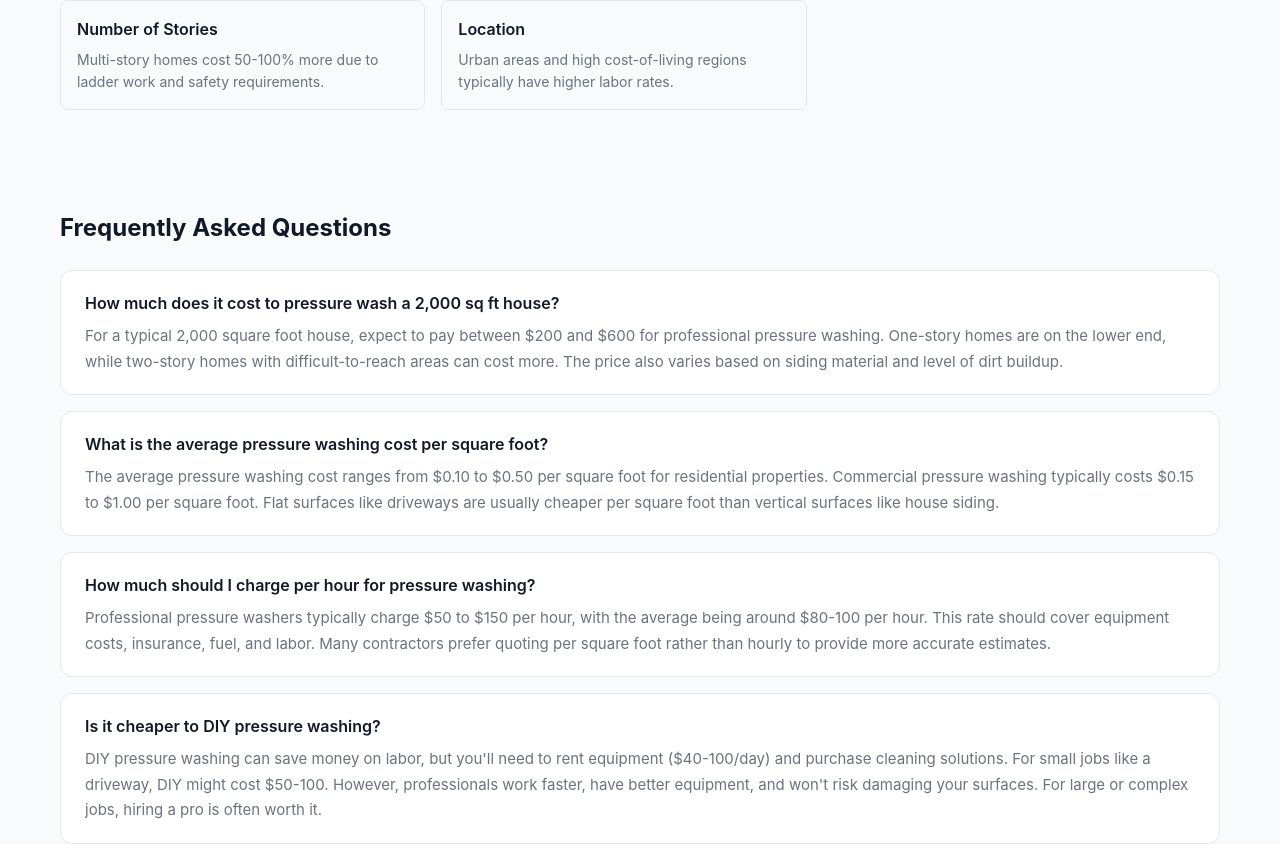
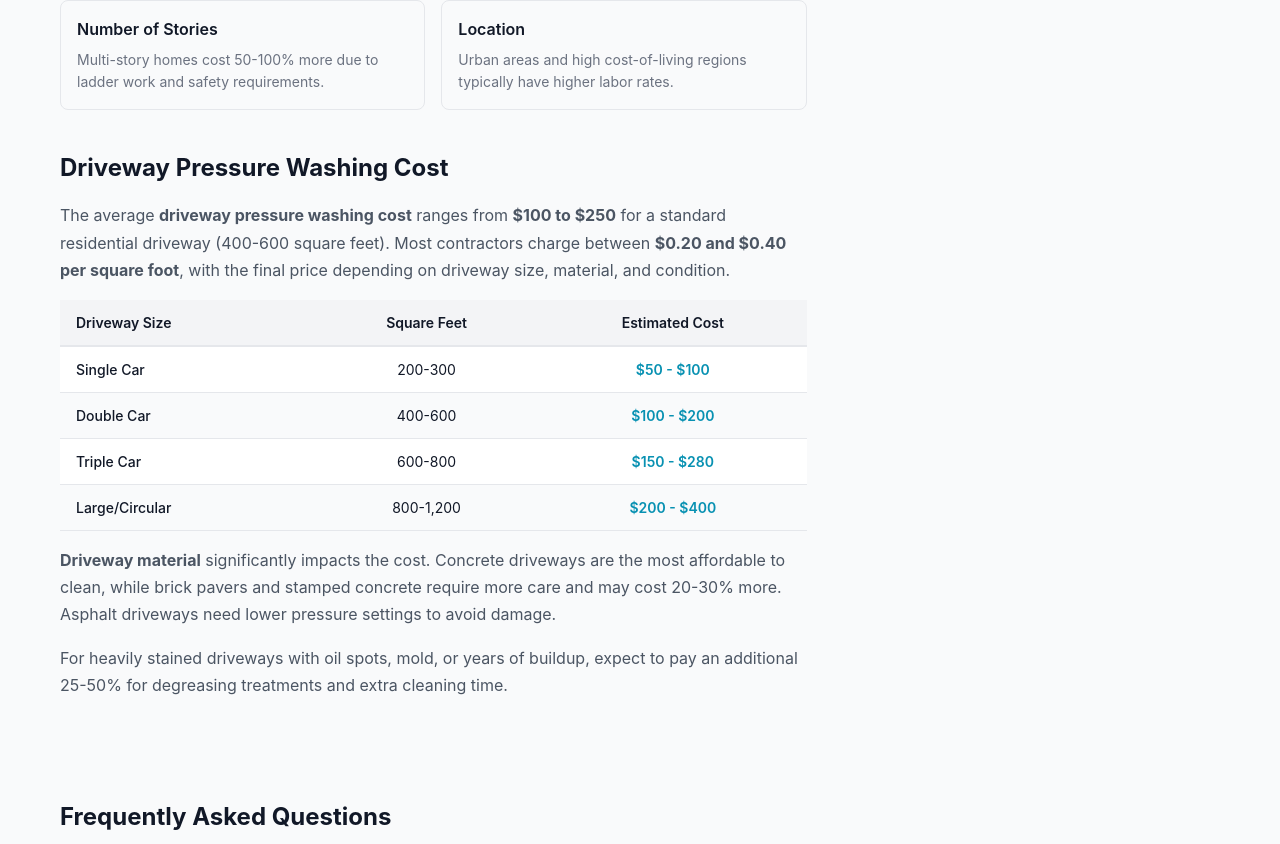
Before and after one commit to kekelele19851224-lgtm/free-tools-hub, a Next.js app: page /pressure-washing-calculator in a window 1280 px wide. Shown: the part 2211-3055 px from the top of the page. Built offline with nearby package versions, Linux system fonts and the light colour scheme.

Commit message:
SEO: Add driveway content for long-tail keywords

```diff
--- a/app/pressure-washing-calculator/layout.tsx
+++ b/app/pressure-washing-calculator/layout.tsx
@@ -2,7 +2,7 @@ import { Metadata } from 'next'
 
 export const metadata: Metadata = {
   title: 'Pressure Washing Cost Calculator - Driveway, House & Deck | FreeToolsHub',
-  description: 'Free pressure washing cost calculator for driveways, houses, decks and more. Get instant estimates per square foot. Calculate pressure washing driveway cost and other surfaces.',
+  description: 'Calculate pressure washing costs for driveways, houses, decks, and more. Get instant estimates per square foot with our free driveway pressure washing cost calculator. Compare DIY vs professional prices.',
   alternates: {
     canonical: '/pressure-washing-calculator',
   },
--- a/app/pressure-washing-calculator/page.tsx
+++ b/app/pressure-washing-calculator/page.tsx
@@ -926,6 +926,62 @@ export default function PressureWashingCalculatorPage() {
                 ))}
               </div>
             </section>
+
+            {/* Driveway Pressure Washing Cost */}
+            <section style={{ marginBottom: "40px" }}>
+              <h2 style={{ fontSize: "1.5rem", fontWeight: "bold", color: "#111827", marginBottom: "16px" }}>
+                Driveway Pressure Washing Cost
+              </h2>
+              <p style={{ color: "#4B5563", lineHeight: "1.7", marginBottom: "16px" }}>
+                The average <strong>driveway pressure washing cost</strong> ranges from <strong>$100 to $250</strong> for a standard residential driveway (400-600 square feet). Most contractors charge between <strong>$0.20 and $0.40 per square foot</strong>, with the final price depending on driveway size, material, and condition.
+              </p>
+
+              <div style={{ overflowX: "auto", marginBottom: "16px" }}>
+                <table style={{ width: "100%", borderCollapse: "collapse", fontSize: "0.875rem" }}>
+                  <thead>
+                    <tr style={{ backgroundColor: "#F3F4F6" }}>
+                      <th style={{ padding: "12px 16px", textAlign: "left", fontWeight: "600", borderBottom: "2px solid #E5E7EB" }}>
+                        Driveway Size
+                      </th>
+                      <th style={{ padding: "12px 16px", textAlign: "center", fontWeight: "600", borderBottom: "2px solid #E5E7EB" }}>
+                        Square Feet
+                      </th>
+                      <th style={{ padding: "12px 16px", textAlign: "center", fontWeight: "600", borderBottom: "2px solid #E5E7EB" }}>
+                        Estimated Cost
+                      </th>
+                    </tr>
+                  </thead>
+                  <tbody>
+                    {[
+                      { size: "Single Car", sqft: "200-300", cost: "$50 - $100" },
+                      { size: "Double Car", sqft: "400-600", cost: "$100 - $200" },
+                      { size: "Triple Car", sqft: "600-800", cost: "$150 - $280" },
+                      { size: "Large/Circular", sqft: "800-1,200", cost: "$200 - $400" },
+                    ].map((row, i) => (
+                      <tr key={i} style={{ backgroundColor: i % 2 === 0 ? "white" : "#F9FAFB" }}>
+                        <td style={{ padding: "12px 16px", borderBottom: "1px solid #E5E7EB", fontWeight: "500" }}>
+                          {row.size}
+                        </td>
+                        <td style={{ padding: "12px 16px", textAlign: "center", borderBottom: "1px solid #E5E7EB" }}>
+                          {row.sqft}
+                        </td>
+                        <td style={{ padding: "12px 16px", textAlign: "center", borderBottom: "1px solid #E5E7EB", color: "#0891B2", fontWeight: "600" }}>
+                          {row.cost}
+                        </td>
+                      </tr>
+                    ))}
+                  </tbody>
+                </table>
+              </div>
+
+              <p style={{ color: "#4B5563", lineHeight: "1.7", marginBottom: "16px" }}>
+                <strong>Driveway material</strong> significantly impacts the cost. Concrete driveways are the most affordable to clean, while brick pavers and stamped concrete require more care and may cost 20-30% more. Asphalt driveways need lower pressure settings to avoid damage.
+              </p>
+
+              <p style={{ color: "#4B5563", lineHeight: "1.7" }}>
+                For heavily stained driveways with oil spots, mold, or years of buildup, expect to pay an additional 25-50% for degreasing treatments and extra cleaning time.
+              </p>
+            </section>
           </div>
 
           {/* Sidebar */}
@@ -962,6 +1018,14 @@ export default function PressureWashingCalculatorPage() {
           </h2>
           <div style={{ display: "grid", gap: "16px" }}>
             {[
+              {
+                q: "How much does it cost to pressure wash a driveway?",
+                a: "Pressure washing a driveway typically costs $100 to $250 for a standard double-car driveway (400-600 sq ft). The price varies based on driveway size, material (concrete, asphalt, pavers), and level of staining. Most contractors charge $0.20 to $0.40 per square foot, with heavily soiled driveways costing more due to additional cleaning time and degreasing treatments.",
+              },
+              {
+                q: "Is pressure washing a driveway worth it?",
+                a: "Yes, pressure washing your driveway is worth it for several reasons: it improves curb appeal and can increase home value by 5-10%, removes slippery mold and algae for safety, prevents permanent staining, and extends the life of your driveway surface. Professional cleaning every 1-2 years is recommended for most driveways.",
+              },
               {
                 q: "How much does it cost to pressure wash a 2,000 sq ft house?",
                 a: "For a typical 2,000 square foot house, expect to pay between $200 and $600 for professional pressure washing. One-story homes are on the lower end, while two-story homes with difficult-to-reach areas can cost more. The price also varies based on siding material and level of dirt buildup.",
```
